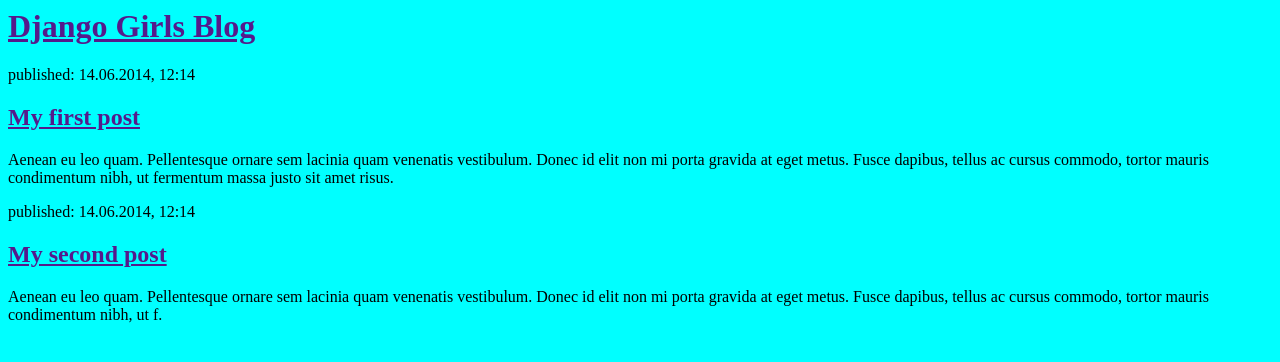
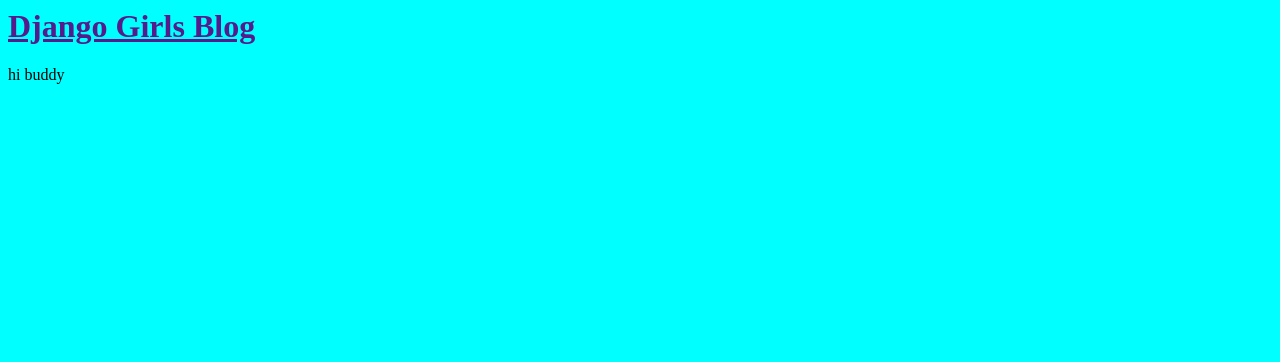
Before and after one commit to Smithmayowa20/my-first-blog, a Django app: page / in a window 1280 px wide. Shown: the top 362 px of the page. Run offline with Django 3.2, Linux system fonts and the light colour scheme.

Commit message:
another commit

```diff
--- a/blog/templates/blog/post_list.html
+++ b/blog/templates/blog/post_list.html
@@ -7,17 +7,13 @@
         <div>
             <h1><a href="">Django Girls Blog</a></h1>
         </div>
-
-        <div>
-            <p>published: 14.06.2014, 12:14</p>
-            <h2><a href="">My first post</a></h2>
-            <p>Aenean eu leo quam. Pellentesque ornare sem lacinia quam venenatis vestibulum. Donec id elit non mi porta gravida at eget metus. Fusce dapibus, tellus ac cursus commodo, tortor mauris condimentum nibh, ut fermentum massa justo sit amet risus.</p>
-        </div>
-
-        <div>
-            <p>published: 14.06.2014, 12:14</p>
-            <h2><a href="">My second post</a></h2>
-            <p>Aenean eu leo quam. Pellentesque ornare sem lacinia quam venenatis vestibulum. Donec id elit non mi porta gravida at eget metus. Fusce dapibus, tellus ac cursus commodo, tortor mauris condimentum nibh, ut f.</p>
-        </div>
+          hi buddy
+        {% for post in posts %}
+    <div>
+        <p>published: {{ post.published_date }}</p>
+        <h1><a href="">{{ post.title }}</a></h1>
+        <p>{{ post.text|linebreaksbr }}</p>
+    </div>
+{% endfor %}
     </body>
 </html>
--- a/blog/urls.py
+++ b/blog/urls.py
@@ -1,4 +1,4 @@
 from django.conf.urls import url
 from . import views
 
-urlpatterns = [url(r'^$',views.post_list,name='post_list'),]
+urlpatterns = [url(r'^$',views.post_list,name='post_list'),url(r'^greet/',views.greeting,name='greet')]
--- a/blog/views.py
+++ b/blog/views.py
@@ -1,5 +1,12 @@
 from django.shortcuts import render
+from .models import Post
+from django.utils import timezone
 
+posts = Post.objects.filter(published_date__lte=timezone.now())
+#context = {"posts":"Hi There Motherfucker",'green':"Hello there how are you"}
 # Create your views here.
 def post_list(request):
-    return render(request, 'blog/post_list.html', {})
+	 return(render(request,'blog/post_list.html',{'posts':posts}))
+
+def greeting(request):
+     return (render(request,'blog/greeting.html',{}))
```
Also changed, not shown: blog/templates/blog/greeting.html (added, +13 -0 lines).
